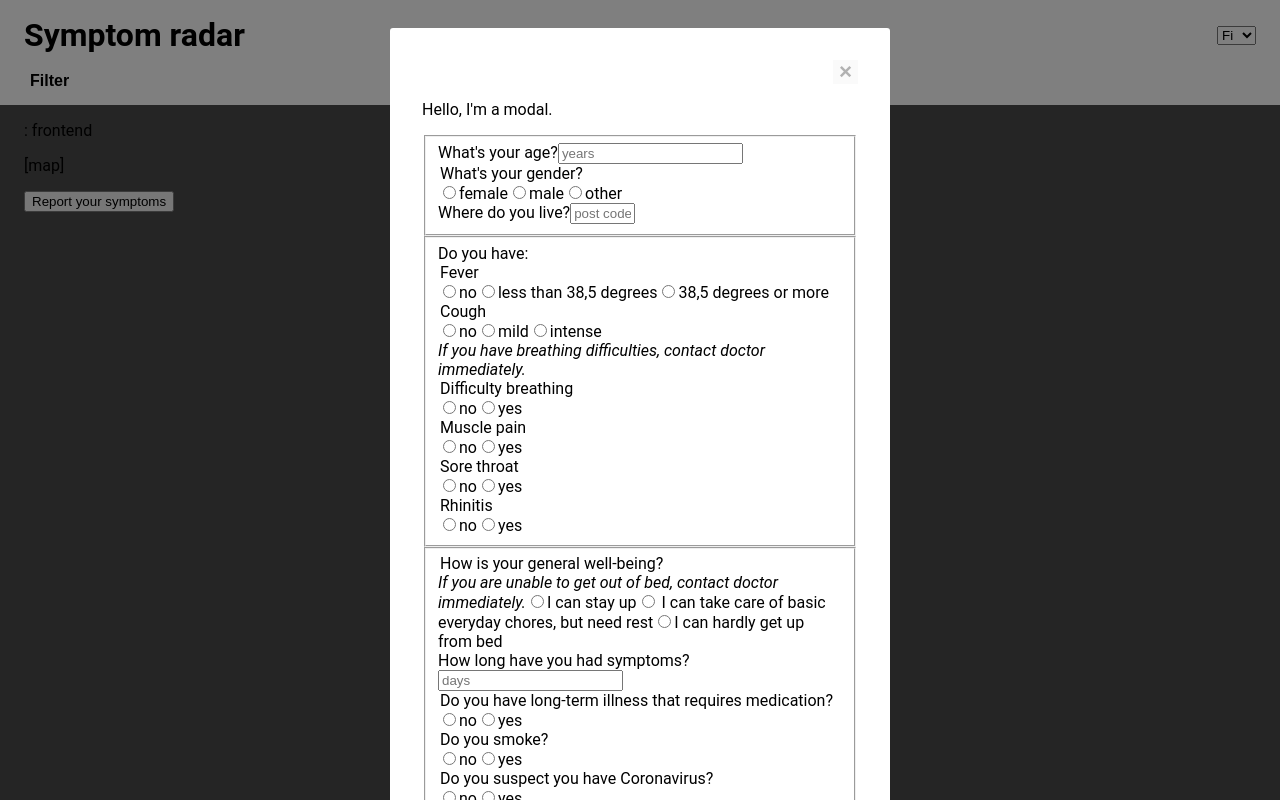
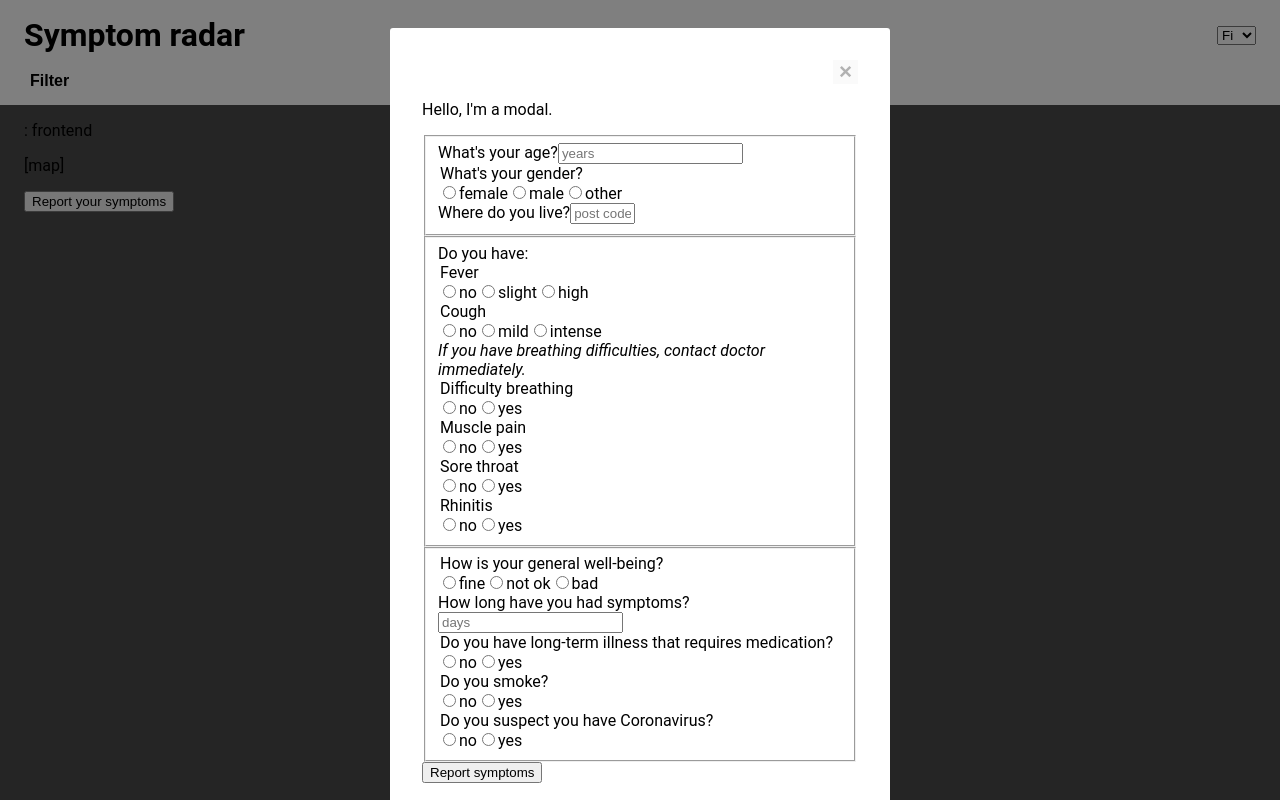
Before and after one commit to futurice/symptomradar, a React (Create React App) app in the folder frontend/: page / in a window 1280 px wide. Both pictures are taken after a click on the button "Report your symptoms". Built offline with nearby package versions, Linux system fonts and the light colour scheme.

Commit message:
Refactor yes no radio input component to generalised radio input group

```diff
--- a/frontend/src/Form.tsx
+++ b/frontend/src/Form.tsx
@@ -1,16 +1,27 @@
-import React, { FormEvent, FC } from 'react';
-type RadioInputYesNoProps = {
+import React, { FormEvent, FC, useState, ChangeEvent, Fragment } from 'react';
+
+type RadioInputProps = {
+  name: string;
+  value: string;
+};
+const RadioInput: FC<RadioInputProps> = ({ name, value }) => (
+  <Fragment>
+    <input id={`${name}-${value}`} type="radio" name={name} value={value} />
+    <label htmlFor={`${name}-${value}`}>{value}</label>
+  </Fragment>
+);
+
+type RadioInputGroupProps = {
   title: string;
   name: string;
+  values?: string[];
 };
-
-const RadioInputYesNo: FC<RadioInputYesNoProps> = ({ title, name }) => (
+const RadioInputGroup: FC<RadioInputGroupProps> = ({ title, name, values = ['no', 'yes'] }) => (
   <div>
     <legend>{title}</legend>
-    <input id={`${name}No`} type="radio" name={name} value={'no'} />
-    <label htmlFor={`${name}No`}>no</label>
-    <input id={`${name}Yes`} type="radio" name={name} value={'yes'} />
-    <label htmlFor={`${name}Yes`}>yes</label>
+    {values.map(value => (
+      <RadioInput name={name} value={value} />
+    ))}
   </div>
 );
 
@@ -41,15 +52,7 @@ export const Form: FC<FormProps> = ({ submitted }) => {
             autoComplete="age"
           />
         </div>
-        <div>
-          <legend>What's your gender?</legend>
-          <input id="genderFemale" type="radio" name="gender" value="female" />
-          <label htmlFor="genderFemale">female</label>
-          <input id="genderFemale" type="radio" name="gender" value="male" />
-          <label htmlFor="genderMale">male</label>
-          <input id="genderFemale" type="radio" name="gender" value="other" />
-          <label htmlFor="genderOther">other</label>
-        </div>
+        <RadioInputGroup title="What's your gender?" name="gender" values={['female', 'male', 'other']} />
         <div>
           <label htmlFor="postcode">Where do you live?</label>
           <input
@@ -66,52 +69,29 @@ export const Form: FC<FormProps> = ({ submitted }) => {
       </fieldset>
       <fieldset>
         Do you have:
-        <div>
-          <legend>Fever</legend>
-          <input id="feverNone" type="radio" name="fever" value="no" />
-          <label htmlFor="feverNone">no</label>
-          <input id="feverNormal" type="radio" name="fever" value="normal" />
-          <label htmlFor="feverNormal">less than 38,5 degrees</label>
-          <input id="feverHigh" type="radio" name="fever" value="high" />
-          <label htmlFor="feverHigh">38,5 degrees or more</label>
-        </div>
-        <div>
-          <legend>Cough</legend>
-          <input id="coughNone" type="radio" name="cough" value="none" />
-          <label htmlFor="coughNone">no</label>
-          <input id="coughMild" type="radio" name="cough" value="mild" />
-          <label htmlFor="coughMild">mild</label>
-          <input id="coughIntense" type="radio" name="cough" value="intense" />
-          <label htmlFor="coughIntense">intense</label>
-        </div>
+        <RadioInputGroup title="Fever" name="fever" values={['no', 'slight', 'high']} />
+        <RadioInputGroup title="Cough" name="cough" values={['no', 'mild', 'intense']} />
         <em>If you have breathing difficulties, contact doctor immediately.</em>
-        <RadioInputYesNo title="Difficulty breathing" name="breathingDifficulties" />
-        <RadioInputYesNo title="Muscle pain" name="musclePain" />
-        <RadioInputYesNo title="Sore throat" name="soreThroat" />
-        <RadioInputYesNo title="Rhinitis" name="rhinitis" />
+        <RadioInputGroup title="Difficulty breathing" name="breathingDifficulties" />
+        <RadioInputGroup title="Muscle pain" name="musclePain" />
+        <RadioInputGroup title="Sore throat" name="soreThroat" />
+        <RadioInputGroup title="Rhinitis" name="rhinitis" />
       </fieldset>
       <fieldset>
-        <div>
-          <legend>How is your general well-being?</legend>
-          <em>If you are unable to get out of bed, contact doctor immediately.</em>
-          <input id="wellbeingOk" type="radio" name="wellbeing" value="ok" />
-          <label htmlFor="wellbeingOk">I can stay up</label>
-          <input id="wellbeingMild" type="radio" name="wellbeing" value="mild" />
-          <label htmlFor="wellbeingMild"> I can take care of basic everyday chores, but need rest</label>
-          <input id="wellbeingIntense" type="radio" name="wellbeing" value="intense" />
-          <label htmlFor="wellbeingIntense">I can hardly get up from bed</label>
-        </div>
-
+        <RadioInputGroup
+          title="How is your general well-being?"
+          name="generalWellbeing"
+          values={['fine', 'not ok', 'bad']}
+        />
         <div>
           <label htmlFor="duration">How long have you had symptoms?</label>
           <input id="duration" type="number" inputMode="numeric" size={2} maxLength={2} placeholder="days" />
         </div>
+        <RadioInputGroup title="Do you have long-term illness that requires medication?" name="longTermMedication" />
 
-        <RadioInputYesNo title="Do you have long-term illness that requires medication?" name="longTermMedication" />
+        <RadioInputGroup title="Do you smoke?" name="smoking" />
 
-        <RadioInputYesNo title="Do you smoke?" name="smoking" />
-
-        <RadioInputYesNo title="Do you suspect you have Coronavirus?" name="coronaSuspection" />
+        <RadioInputGroup title="Do you suspect you have Coronavirus?" name="coronaSuspection" />
       </fieldset>
       <button type="submit">Report symptoms</button>
     </form>
```
